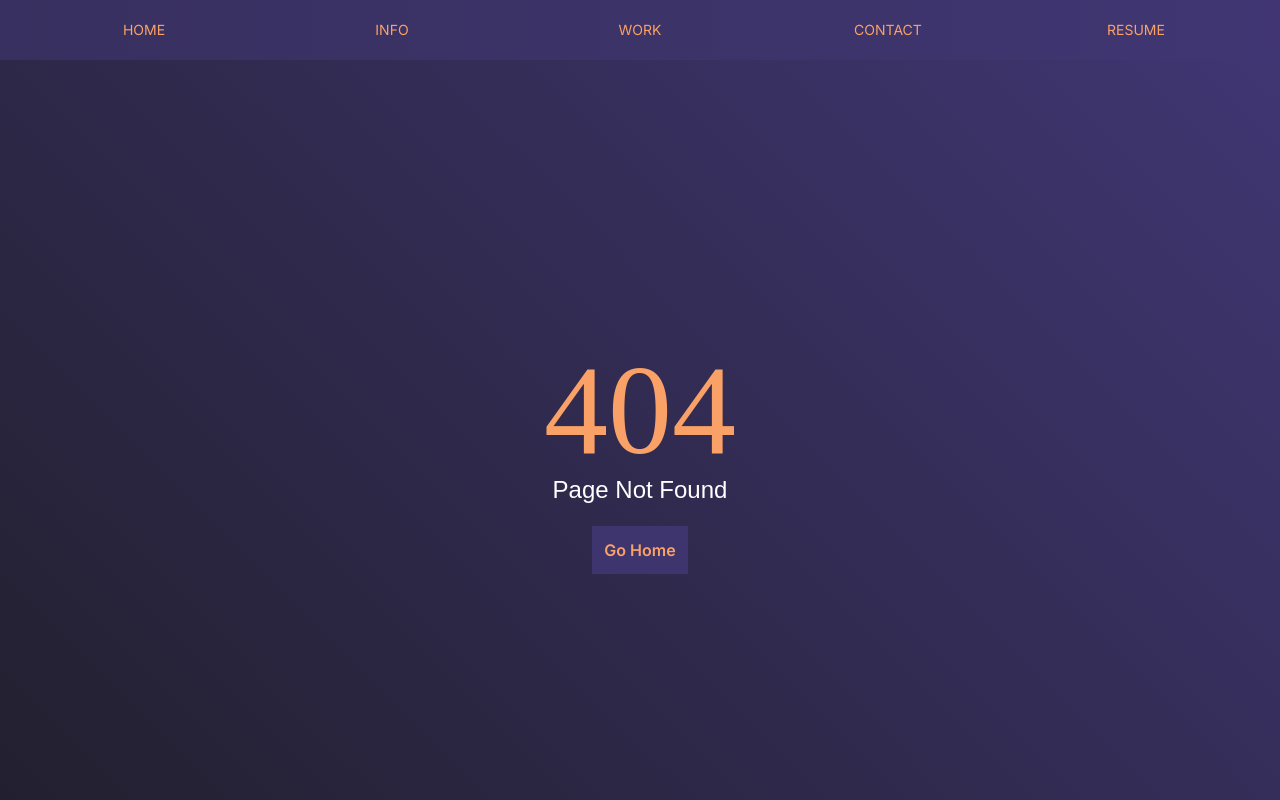
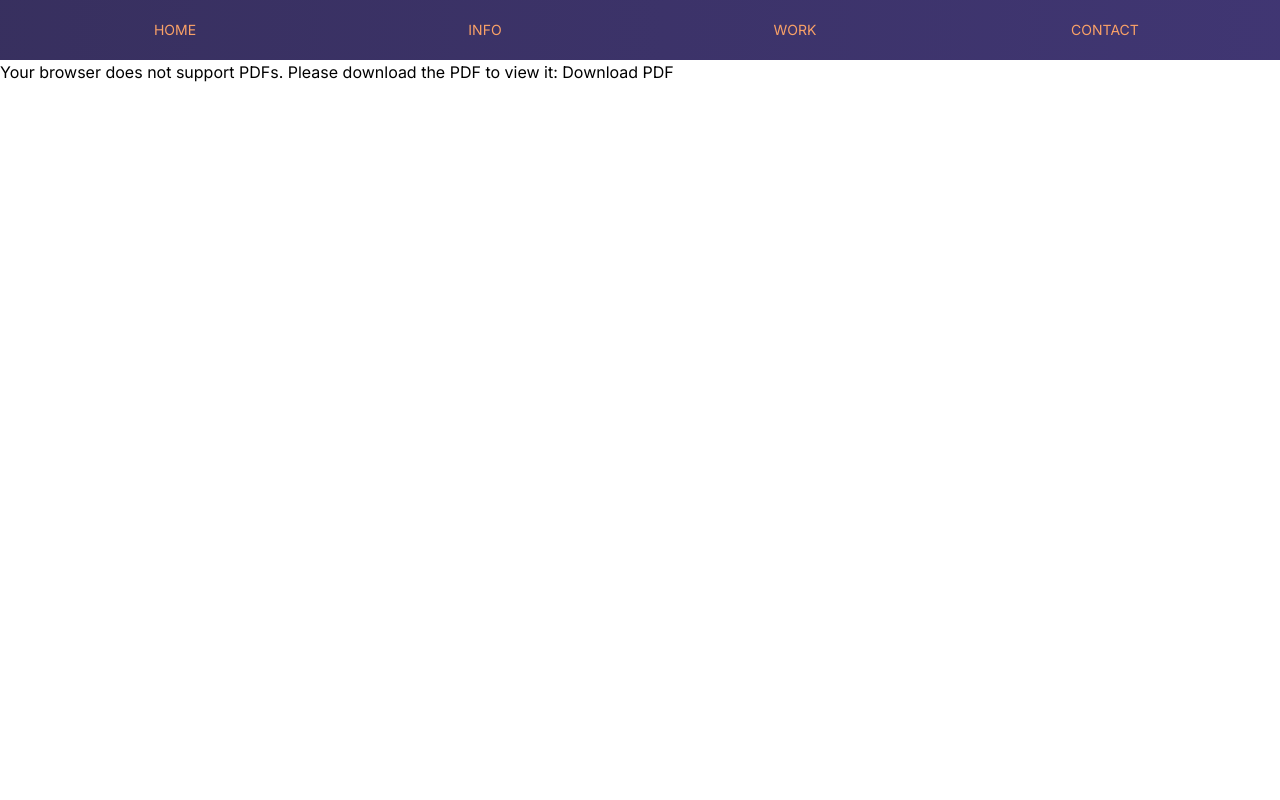
Before and after one commit to sohelshekhIn/Portfolio-Site, a Next.js app: page /resume in a window 1280 px wide. Before the commit this address had no page. Shown: the top 800 px of the page. Built offline with nearby package versions, Linux system fonts and the light colour scheme; a web font is replaced by a local one.

Commit message:
Removing resume link from public and adding /resume

```diff
--- /dev/null
+++ b/app/resume/page.tsx
@@ -0,0 +1,22 @@
+const Resume = () => {
+  return (
+    <div className="h-screen w-screen">
+      <object
+        data="/Sohel Shekh Resume.pdf"
+        type="application/pdf"
+        width="100%"
+        height="100%"
+      >
+        <p>
+          Your browser does not support PDFs. Please download the PDF to view
+          it:{" "}
+          <a target="_blank" href="/Sohel Shekh Resume.pdf">
+            Download PDF
+          </a>
+        </p>
+      </object>
+    </div>
+  );
+};
+
+export default Resume;
--- a/components/Contact.tsx
+++ b/components/Contact.tsx
@@ -104,9 +104,12 @@ const Contact = () => {
           </div>
           <div className="mt-10 text-lightWhite p-2">
             <span className="flex gap-1 justify-center text-xs">
+              <p className="text-center">Made with ❤️</p>
+            </span>
+            {/* <span className="flex gap-1 justify-center text-xs">
               <p className="text-center">Made with ❤️ in</p>
               <Image className="w-4" src={Flag} alt="The Republic of India" />
-            </span>
+            </span> */}
           </div>
         </div>
       </div>
--- a/components/Navbar.tsx
+++ b/components/Navbar.tsx
@@ -27,25 +27,25 @@ const Navbar = () => {
         animate="visible"
         className="flex justify-around p-5 md:p-5 mx-auto uppercase text-primary text-sm"
       >
-        <a className="w-full text-center" href="#home">
+        <a className="w-full text-center" href="/#home">
           Home
         </a>
-        <a className="w-full text-center" href="#info">
+        <a className="w-full text-center" href="/#info">
           Info
         </a>
-        <a className="w-full text-center" href="#work">
+        <a className="w-full text-center" href="/#work">
           Work
         </a>
-        <a className="w-full text-center" href="#contact">
+        <a className="w-full text-center" href="/#contact">
           Contact
         </a>
-        <a
+        {/* <a
           className="w-full text-center"
           target="_blank"
           href="/Sohel Shekh Resume.pdf"
         >
           Resume
-        </a>
+        </a> */}
       </motion.div>
     </div>
   );
```
Also changed, not shown: 1 other file (tests, documents, lock files or other folders).
